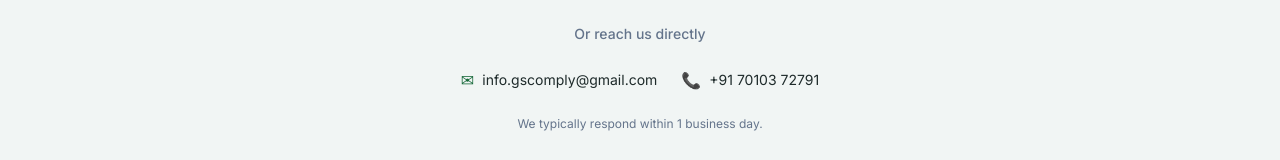
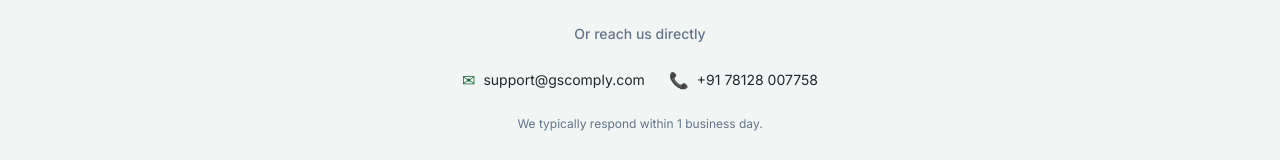
Before and after one commit to GScomplysolution/GScomply-website, a React (Vite) app in the folder project/: page / in a window 1280 px wide. Shown: the part 7379-7539 px from the top of the page. Built offline with nearby package versions, Linux system fonts and the light colour scheme; no server answers.

Commit message:
Update Home.tsx
contact updated

```diff
--- a/project/src/pages/Home.tsx
+++ b/project/src/pages/Home.tsx
@@ -31,8 +31,8 @@ export default function Home() {
     <>
       <SEO
         title="Global Product & Material Compliance Services"
-        description="GS Comply Solutions helps manufacturers navigate REACH, RoHS, PFAS, IMDS, SCIP and more — expert product compliance consulting for global industries."
-        keywords="REACH compliance, RoHS compliance, PFAS restrictions, IMDS database, SCIP notification, product compliance consulting, material compliance, substance regulations"
+        description="GS Comply Solutions helps manufacturers navigate IMDS, REACH, RoHS, PFAS, SCIP and more expert product compliance consulting for global industries."
+        keywords="IMDS database, REACH compliance, RoHS compliance, PFAS restrictions, , SCIP notification, product compliance consulting, material compliance, substance regulations"
         canonicalPath="/"
         type="website"
       />
@@ -377,11 +377,11 @@ export default function Home() {
         <div className="max-w-3xl mx-auto px-4 text-center">
           <p className="text-gs-slate mb-6 text-sm font-medium">Or reach us directly</p>
           <div className="flex flex-wrap justify-center gap-6">
-            <a href="mailto:info.gscomply@gmail.com" className="flex items-center gap-2 text-gs-charcoal hover:text-gs-green transition-colors">
-              <span className="text-gs-green">✉</span><span className="text-sm">info.gscomply@gmail.com</span>
+            <a href="mailto:support@gscomply.com" className="flex items-center gap-2 text-gs-charcoal hover:text-gs-green transition-colors">
+              <span className="text-gs-green">✉</span><span className="text-sm">support@gscomply.com</span>
             </a>
-            <a href="tel:+917010372791" className="flex items-center gap-2 text-gs-charcoal hover:text-gs-green transition-colors">
-              <span className="text-gs-green">📞</span><span className="text-sm">+91 70103 72791</span>
+            <a href="tel:+917812807758" className="flex items-center gap-2 text-gs-charcoal hover:text-gs-green transition-colors">
+              <span className="text-gs-green">📞</span><span className="text-sm">+91 78128 007758</span>
             </a>
           </div>
           <p className="text-xs text-gs-slate mt-6">We typically respond within 1 business day.</p>
```
